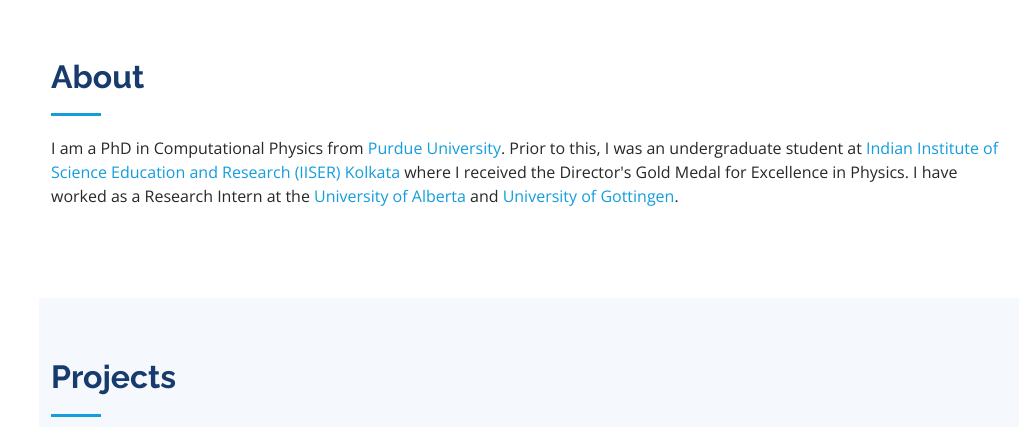
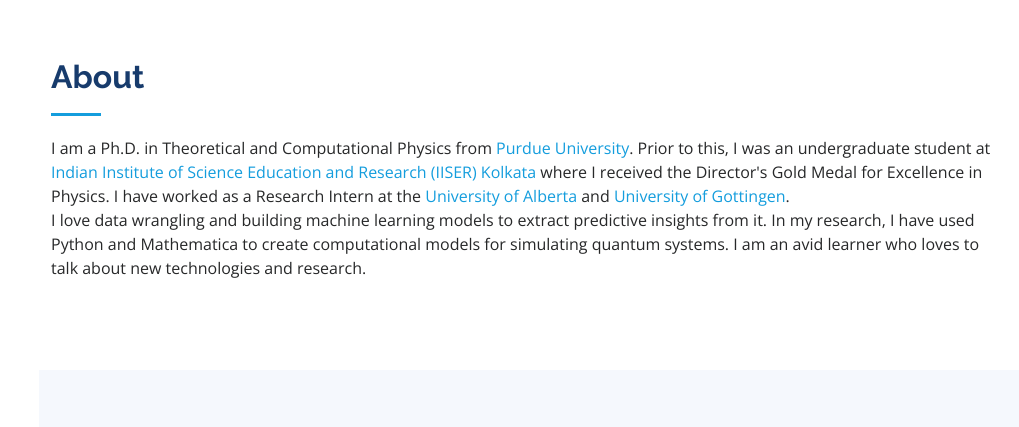
Before and after one commit to rishkhare/rishabhkhare.github.io, a plain HTML site: page index.html in a window 1280 px wide. Shown: the part 802-1229 px from the top of the page, without its empty margins (261-1280 px from the left). Drawn offline with nearby package versions, Linux system fonts and the light colour scheme.

Commit message:
changed about

```diff
--- a/index.html
+++ b/index.html
@@ -90,11 +90,18 @@
 
         <div class="section-title">
           <h2>About</h2>
-          <p>I am a PhD in Computational Physics from <a href="https://purdue.edu">Purdue University</a>. Prior to this,
+          <p>I am a Ph.D. in Theoretical and Computational Physics from <a href="https://purdue.edu">Purdue
+              University</a>. Prior to this,
             I was an undergraduate student at <a href="https://www.iiserkol.ac.in">Indian Institute of Science Education
               and Research (IISER) Kolkata</a> where I received the Director's Gold Medal for Excellence in Physics. I
             have worked as a Research Intern at the <a href="https://www.ualberta.ca">University of Alberta</a> and <a
               href="https://www.uni-goettingen.de/en/1.html">University of Gottingen</a>.
+
+          <p>
+            I love data wrangling and building machine learning models to extract predictive insights from it. In my
+            research, I have used Python and Mathematica to create computational models for simulating quantum systems.
+            I am an avid learner who loves to talk about new technologies and research.
+          </p>
 
           </p>
         </div>
```
